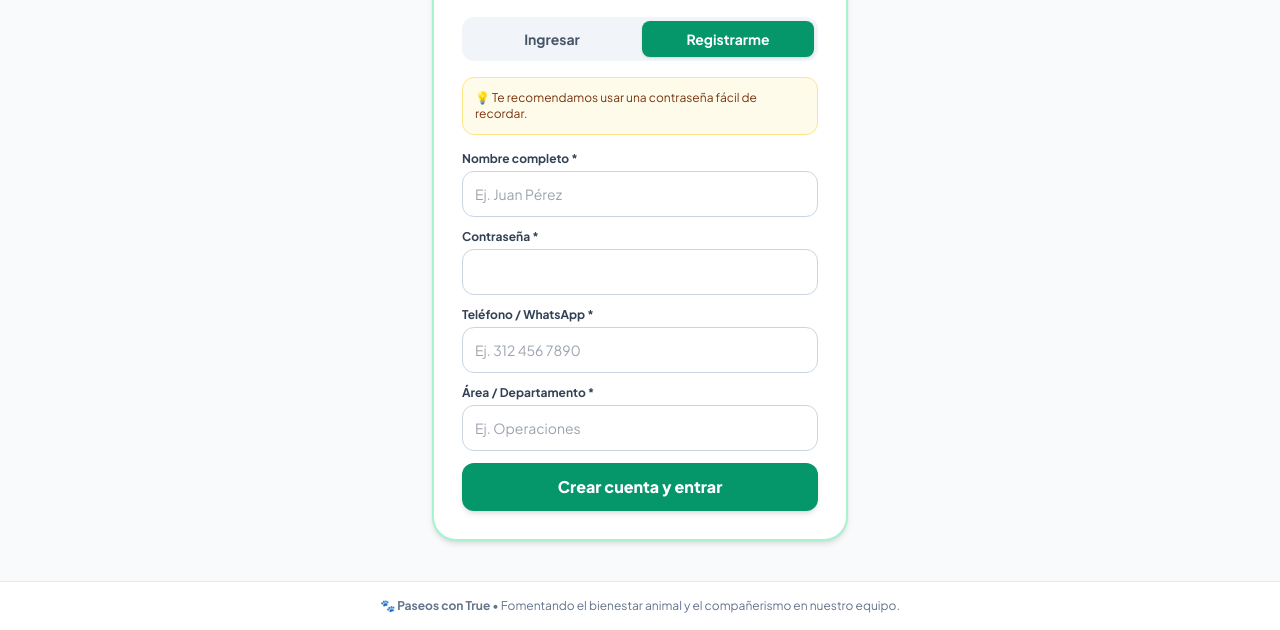
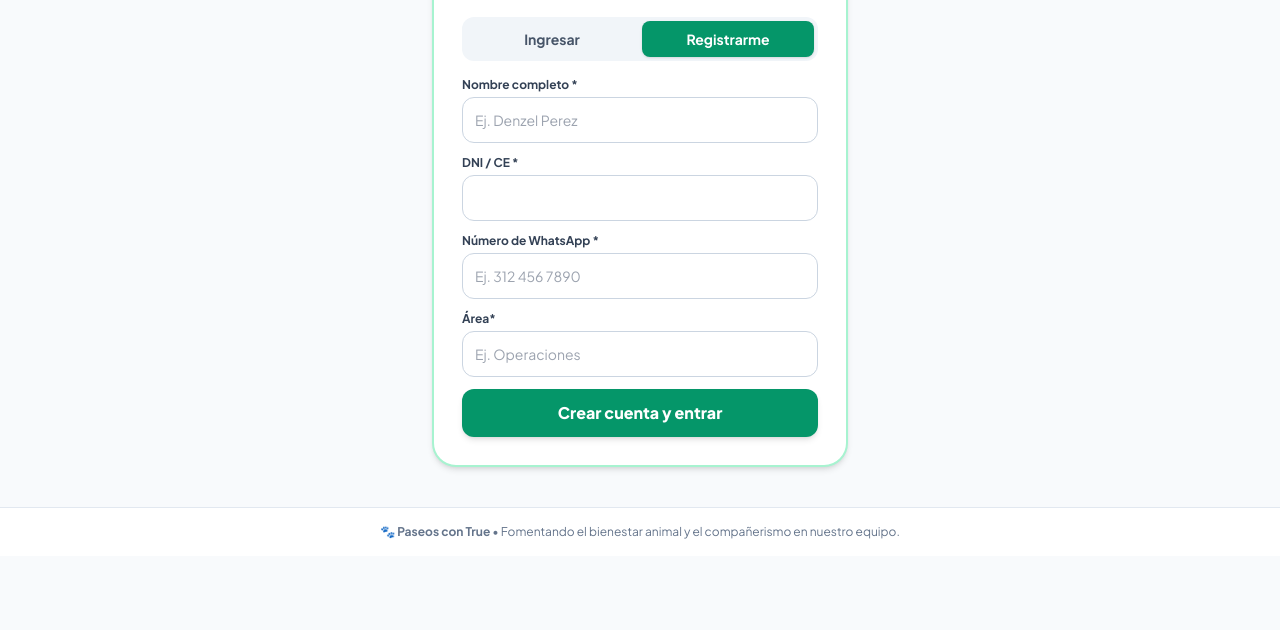
Before and after one commit to alexzandrahidalgou-cell/CITAS_TRUE, a website: page public/index.html in a window 1280 px wide. Both pictures are taken after a click on the button "Registrarme". Shown: the part 246-876 px from the top of the page. After the commit the page ends 802 px from the top, so only its background shows below. Drawn offline with nearby package versions, Linux system fonts and the light colour scheme.

Commit message:
Update index.html

```diff
--- a/public/index.html
+++ b/public/index.html
@@ -3,7 +3,7 @@
 <head>
   <meta charset="UTF-8">
   <meta name="viewport" content="width=device-width, initial-scale=1.0">
-  <title>Paseos con True 🐾 | Agenda & Recordatorios Outlook</title>
+  <title>Agenda con True 🐾</title>
   <link rel="preconnect" href="https://fonts.googleapis.com">
   <link rel="preconnect" href="https://fonts.gstatic.com" crossorigin>
   <link href="https://fonts.googleapis.com/css2?family=Plus+Jakarta+Sans:wght@400;500;600;700;800&display=swap" rel="stylesheet">
@@ -72,10 +72,6 @@
           <button type="button" id="authTabRegister" class="flex-1 py-2 text-sm font-bold rounded-lg text-slate-600 hover:text-emerald-700">Registrarme</button>
         </div>
 
-        <div class="bg-amber-50 border border-amber-200 text-amber-900 text-xs rounded-xl p-3 mb-4">
-          💡 Te recomendamos usar una contraseña fácil de recordar.
-        </div>
-
         <p id="authError" class="hidden mb-3 text-xs text-red-700 font-bold bg-red-50 border border-red-200 p-2 rounded-lg text-center"></p>
 
         <form id="loginForm" class="space-y-3">
@@ -84,7 +80,7 @@
             <input type="text" id="loginUser" class="w-full p-3 border border-slate-300 rounded-xl text-sm outline-none focus:border-emerald-600" required autocomplete="username">
           </div>
           <div>
-            <label class="block text-xs font-bold text-slate-700 mb-1">Contraseña *</label>
+            <label class="block text-xs font-bold text-slate-700 mb-1">DNI / CE *</label>
             <input type="password" id="loginPass" class="w-full p-3 border border-slate-300 rounded-xl text-sm outline-none focus:border-emerald-600" required autocomplete="current-password">
           </div>
           <button type="submit" class="w-full py-3 bg-emerald-600 hover:bg-emerald-700 text-white font-extrabold rounded-xl shadow-md transition">Ingresar</button>
@@ -93,18 +89,18 @@
         <form id="registerForm" class="space-y-3 hidden">
           <div>
             <label class="block text-xs font-bold text-slate-700 mb-1">Nombre completo *</label>
-            <input type="text" id="regUser" placeholder="Ej. Juan Pérez" class="w-full p-3 border border-slate-300 rounded-xl text-sm outline-none focus:border-emerald-600" required autocomplete="username">
+            <input type="text" id="regUser" placeholder="Ej. Denzel Perez" class="w-full p-3 border border-slate-300 rounded-xl text-sm outline-none focus:border-emerald-600" required autocomplete="username">
           </div>
           <div>
-            <label class="block text-xs font-bold text-slate-700 mb-1">Contraseña *</label>
+            <label class="block text-xs font-bold text-slate-700 mb-1">DNI / CE *</label>
             <input type="password" id="regPass" class="w-full p-3 border border-slate-300 rounded-xl text-sm outline-none focus:border-emerald-600" required autocomplete="new-password">
           </div>
           <div>
-            <label class="block text-xs font-bold text-slate-700 mb-1">Teléfono / WhatsApp *</label>
+            <label class="block text-xs font-bold text-slate-700 mb-1">Número de WhatsApp *</label>
             <input type="tel" id="regPhone" placeholder="Ej. 312 456 7890" class="w-full p-3 border border-slate-300 rounded-xl text-sm outline-none focus:border-emerald-600" required>
           </div>
           <div>
-            <label class="block text-xs font-bold text-slate-700 mb-1">Área / Departamento *</label>
+            <label class="block text-xs font-bold text-slate-700 mb-1">Área*</label>
             <input type="text" id="regDept" placeholder="Ej. Operaciones" class="w-full p-3 border border-slate-300 rounded-xl text-sm outline-none focus:border-emerald-600" required>
           </div>
           <button type="submit" class="w-full py-3 bg-emerald-600 hover:bg-emerald-700 text-white font-extrabold rounded-xl shadow-md transition">Crear cuenta y entrar</button>
@@ -145,11 +141,11 @@
       <div class="bg-white border border-orange-200 rounded-xl p-5 shadow-sm flex flex-col justify-center">
         <div class="flex justify-between items-center border-b border-dashed border-orange-200 pb-3 mb-3 text-xs font-extrabold text-orange-800 tracking-wider">
           <span>FICHA DE TRUE</span>
-          <span class="bg-orange-100 text-orange-900 px-2 py-0.5 rounded-full">Perrita Feliz 🦴</span>
+          <span class="bg-orange-100 text-orange-900 px-2 py-0.5 rounded-full">Perrita McCanner 🦴</span>
         </div>
         <div class="space-y-3 text-xs sm:text-sm text-slate-600">
           <div class="flex justify-between"><span>Turnos / día:</span> <strong class="text-slate-900">2 paseos exclusivos</strong></div>
-          <div class="flex justify-between items-center"><span>Correa y bolsitas 💩:</span> <strong class="text-slate-900">Atrás de la puerta de ingreso</strong></div>
+          <div class="flex justify-between"><span>Correa y bolsitas 💩:</span> <strong class="text-slate-900">Atrás de la puerta de ingreso</strong></div>
         </div>
       </div>
     </section>
```
